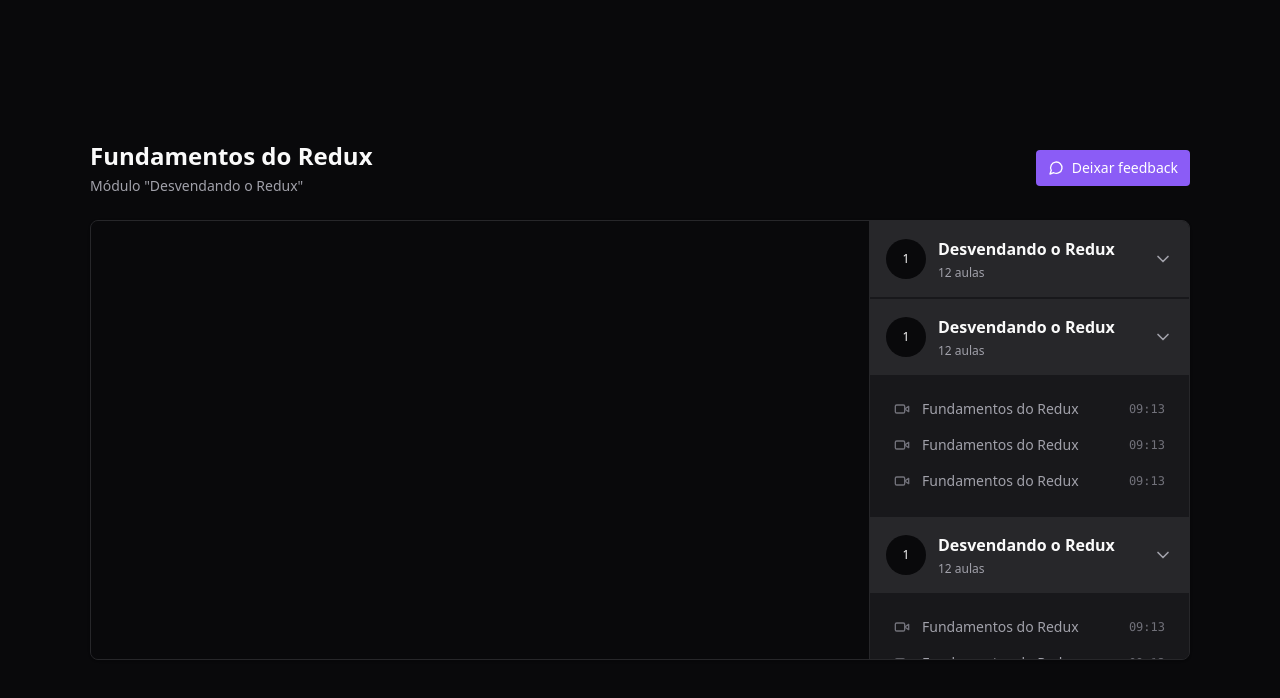
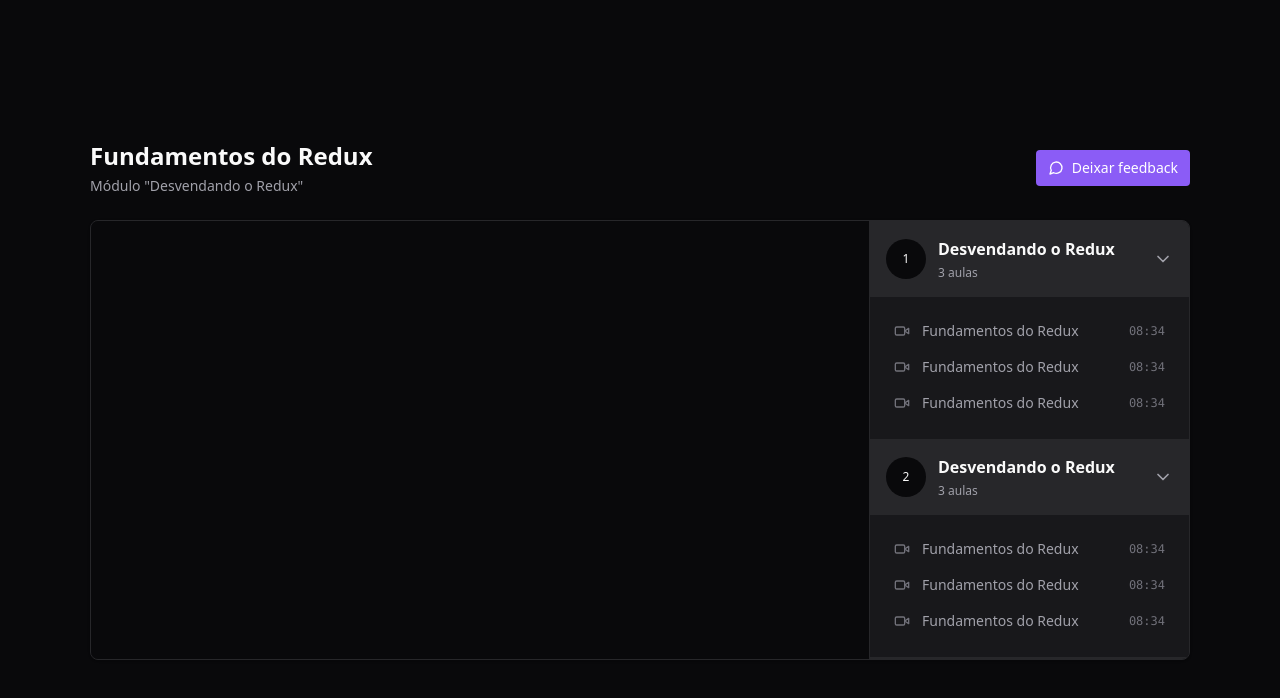
Before and after one commit to ericlys/redux-zustand, a React (Vite) app: page / in a window 1280 px wide. Shown: the top 698 px of the page. Built offline with nearby package versions, Linux system fonts and the light colour scheme.

Commit message:
chore: separating components

```diff
--- /dev/null
+++ b/src/components/Header.tsx
@@ -0,0 +1,8 @@
+export function Header() {
+  return (
+    <div className="flex flex-col gap-1">
+      <h1 className="text-2xl font-bold">Fundamentos do Redux</h1>
+      <span className="text-sm text-zinc-400">Módulo "Desvendando o Redux"</span>
+    </div>
+  )
+}
--- /dev/null
+++ b/src/components/Lesson.tsx
@@ -0,0 +1,18 @@
+import { Video } from "lucide-react";
+
+interface LessonProps {
+  title: string
+  duration: string
+}
+
+export function Lesson({title, duration}: LessonProps) {
+  return(
+    <button className="flex items-center gap-3 text-sm text-zinc-400">
+      <Video className="w-4 h-4 text-zinc-500"/>
+      <span>{title}</span>
+      <span className="ml-auto font-mono text-xs text-zinc-500">
+        {duration}
+      </span>
+    </button>
+  )
+}
--- /dev/null
+++ b/src/components/Module.tsx
@@ -0,0 +1,33 @@
+import { ChevronDown } from "lucide-react";
+import { Lesson } from "./Lesson";
+
+interface ModuleProps {
+  moduleIndex: number
+  title: string
+  amountOfLessons: number
+}
+
+export function Module({moduleIndex, title, amountOfLessons}: ModuleProps) {
+  return (
+    <div>
+      <button className="flex w-full items-center gap-3 bg-zinc-800 p-4">
+        <div className="flex h-10 w-10 rounded-full items-center justify-center bg-zinc-950 text-xs">
+          {moduleIndex + 1}
+        </div>
+
+        <div className="flex flex-col gap-1 text-left">
+          <strong>{title}</strong>
+          <span className="text-xs text-zinc-400">{amountOfLessons} aulas</span>
+        </div>
+
+        <ChevronDown className="w-5 h-5 ml-auto text-zinc-400"/>
+      </button>
+
+      <nav className="relative flex flex-col gap-4 p-6">
+        <Lesson title="Fundamentos do Redux" duration="08:34"/>
+        <Lesson title="Fundamentos do Redux" duration="08:34"/>
+        <Lesson title="Fundamentos do Redux" duration="08:34"/>
+      </nav>
+    </div>
+  )
+}
--- /dev/null
+++ b/src/components/Video.tsx
@@ -0,0 +1,14 @@
+import ReactPlayer from 'react-player'
+
+export function Video() {
+  return (
+    <div className="w-full bg-zinc-950 aspect-video">
+      <ReactPlayer
+        width="100%"
+        height="100%"
+        controls
+        url="https://www.youtube.com/watch?v=TRa55WbWnvQ&list=PL85ITvJ7FLohA3_EluJeYMFc4YvR2FuZy"
+      />
+    </div>
+  )
+}
--- a/src/pages/Player.tsx
+++ b/src/pages/Player.tsx
@@ -1,16 +1,14 @@
-import { ChevronDown, MessageCircle, Video } from "lucide-react"
-import ReactPlayer from 'react-player'
+import { MessageCircle } from "lucide-react"
+import { Header } from "../components/Header"
+import { Video } from "../components/Video"
+import { Module } from "../components/Module"
 
 export function Player() {
   return(
     <div className="h-screen bg-zinc-950 text-zinc-50 flex justify-center items-center">
       <div className="flex w-[1100px] flex-col gap-6">
         <div className="flex items-center justify-between">
-          {/* Header */}
-          <div className="flex flex-col gap-1">
-            <h1 className="text-2xl font-bold">Fundamentos do Redux</h1>
-            <span className="text-sm text-zinc-400">Módulo "Desvendando o Redux"</span>
-          </div>
+          <Header/>
 
           <button className="flex items-center gap-2 rounded bg-violet-500 px-3 py-2 text-sm font-medium text-white hover:bg-violet-600">
             <MessageCircle className="w-4 h-4"/>
@@ -20,138 +18,12 @@
 
         <main className="relative flex overflow-hidden rounded-lg border border-zinc-800 bg-zinc-900 shadow pr-80">
           <div className="flex-1">
-            <div className="w-full bg-zinc-950 aspect-video">
-              <ReactPlayer
-                width="100%"
-                height="100%"
-                controls
-                url="https://www.youtube.com/watch?v=TRa55WbWnvQ&list=PL85ITvJ7FLohA3_EluJeYMFc4YvR2FuZy"
-              />
-            </div>
+            <Video/>
           </div>
           <aside className="w-80 absolute top-0 bottom-0 right-0 border-l divide-y-2 divide-zinc-900 border-zinc-800 bg-zinc-900 overflow-y-scroll scrollbar scrollbar-thin scrollbar-track-zinc-950 scrollbar-thumb-zinc-800 ">
-            <div>
-              <button className="flex w-full items-center gap-3 bg-zinc-800 p-4">
-                <div className="flex h-10 w-10 rounded-full items-center justify-center bg-zinc-950 text-xs">
-                  1
-                </div>
-
-                <div className="flex flex-col gap-1 text-left">
-                  <strong>Desvendando o Redux</strong>
-                  <span className="text-xs text-zinc-400">12 aulas</span>
-                </div>
-
-                <ChevronDown className="w-5 h-5 ml-auto text-zinc-400"/>
-              </button>
-
-              {/* <nav className="relative flex flex-col gap-4 p-6">
-                <button className="flex items-center gap-3 text-sm text-zinc-400">
-                  <Video className="w-4 h-4 text-zinc-500"/>
-                  <span>Fundamentos do Redux</span>
-                  <span className="ml-auto font-mono text-xs text-zinc-500">
-                    09:13
-                  </span>
-                </button>
-
-                <button className="flex items-center gap-3 text-sm text-zinc-400">
-                  <Video className="w-4 h-4 text-zinc-500"/>
-                  <span>Fundamentos do Redux</span>
-                  <span className="ml-auto font-mono text-xs text-zinc-500">
-                    09:13
-                  </span>
-                </button>
-
-                <button className="flex items-center gap-3 text-sm text-zinc-400">
-                  <Video className="w-4 h-4 text-zinc-500"/>
-                  <span>Fundamentos do Redux</span>
-                  <span className="ml-auto font-mono text-xs text-zinc-500">
-                    09:13
-                  </span>
-                </button>
-              </nav> */}
-            </div>
-
-            <div>
-              <button className="flex w-full items-center gap-3 bg-zinc-800 p-4">
-                <div className="flex h-10 w-10 rounded-full items-center justify-center bg-zinc-950 text-xs">
-                  1
-                </div>
-
-                <div className="flex flex-col gap-1 text-left">
-                  <strong>Desvendando o Redux</strong>
-                  <span className="text-xs text-zinc-400">12 aulas</span>
-                </div>
-
-                <ChevronDown className="w-5 h-5 ml-auto text-zinc-400"/>
-              </button>
-
-              <nav className="relative flex flex-col gap-4 p-6">
-                <button className="flex items-center gap-3 text-sm text-zinc-400">
-                  <Video className="w-4 h-4 text-zinc-500"/>
-                  <span>Fundamentos do Redux</span>
-                  <span className="ml-auto font-mono text-xs text-zinc-500">
-                    09:13
-                  </span>
-                </button>
-
-                <button className="flex items-center gap-3 text-sm text-zinc-400">
-                  <Video className="w-4 h-4 text-zinc-500"/>
-                  <span>Fundamentos do Redux</span>
-                  <span className="ml-auto font-mono text-xs text-zinc-500">
-                    09:13
-                  </span>
-                </button>
-
-                <button className="flex items-center gap-3 text-sm text-zinc-400">
-                  <Video className="w-4 h-4 text-zinc-500"/>
-                  <span>Fundamentos do Redux</span>
-                  <span className="ml-auto font-mono text-xs text-zinc-500">
-                    09:13
-                  </span>
-                </button>
-              </nav>
-            </div>
-
-            <div>
-              <button className="flex w-full items-center gap-3 bg-zinc-800 p-4">
-                <div className="flex h-10 w-10 rounded-full items-center justify-center bg-zinc-950 text-xs">
-                  1
-                </div>
-
-                <div className="flex flex-col gap-1 text-left">
-                  <strong>Desvendando o Redux</strong>
-                  <span className="text-xs text-zinc-400">12 aulas</span>
-                </div>
-
-                <ChevronDown className="w-5 h-5 ml-auto text-zinc-400"/>
-              </button>
-
-              <nav className="relative flex flex-col gap-4 p-6">
-                <button className="flex items-center gap-3 text-sm text-zinc-400">
-                  <Video className="w-4 h-4 text-zinc-500"/>
-                  <span>Fundamentos do Redux</span>
-                  <span className="ml-auto font-mono text-xs text-zinc-500">
-                    09:13
-                  </span>
-                </button>
-
-                <button className="flex items-center gap-3 text-sm text-zinc-400">
-                  <Video className="w-4 h-4 text-zinc-500"/>
-                  <span>Fundamentos do Redux</span>
-                  <span className="ml-auto font-mono text-xs text-zinc-500">
-                    09:13
-                  </span>
-                </button>
-
-                <button className="flex items-center gap-3 text-sm text-zinc-400">
-                  <Video className="w-4 h-4 text-zinc-500"/>
-                  <span>Fundamentos do Redux</span>
-                  <span className="ml-auto font-mono text-xs text-zinc-500">
-                    09:13
-                  </span>
-                </button>
-              </nav>
-            </div>
+            <Module moduleIndex={0} title="Desvendando o Redux" amountOfLessons={3}/>
+            <Module moduleIndex={1} title="Desvendando o Redux" amountOfLessons={3}/>
+            <Module moduleIndex={2} title="Desvendando o Redux" amountOfLessons={3}/>
           </aside>
         </main>
       </div>
```
